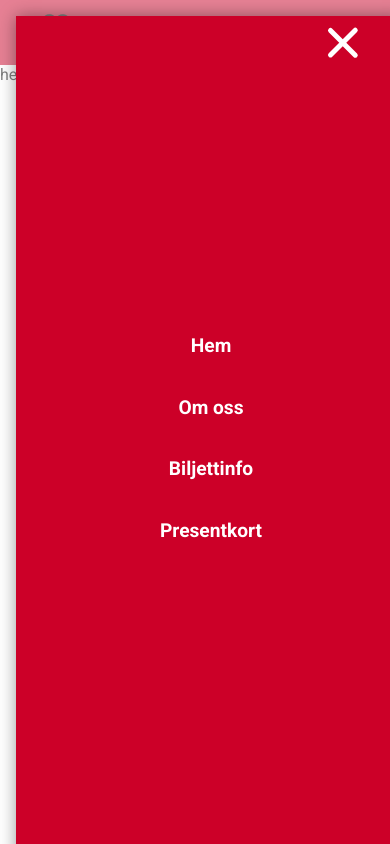
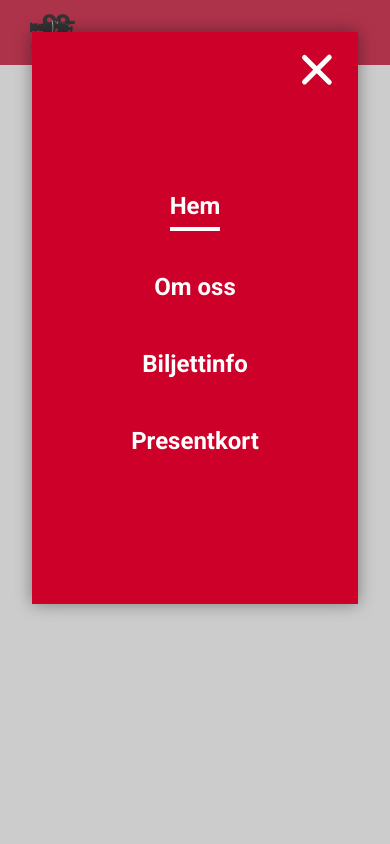
Before and after one commit to mkor92/Uppgift2-Biograf, a website: page index.html in a window 390 px wide. Both pictures are taken after a click on the button 356 px from the left and 15 px from the top of the page. Drawn offline with Linux system fonts and the light colour scheme.

Commit message:
hamburger menu added

```diff
--- a/index.html
+++ b/index.html
@@ -16,9 +16,7 @@
           <button class="header-nav-toggle"></button>
           <menu class="header-menu">
             <li>
-              <a class="header-menu-item" class="active" href="/index.html"
-                >Hem</a
-              >
+              <a class="header-menu-item active" href="/index.html">Hem</a>
             </li>
             <li><a class="header-menu-item" href="#">Om oss</a></li>
             <li><a class="header-menu-item" href="#">Biljettinfo</a></li>
@@ -27,9 +25,7 @@
         </nav>
       </div>
     </header>
-    <main>
-      <p>hej</p>
-    </main>
+    <main></main>
     <footer></footer>
     <script src="/src/JS/header.js"></script>
   </body>
--- a/src/JS/header.js
+++ b/src/JS/header.js
@@ -1,4 +1,17 @@
 // -------------------- MOBILE MENU --------------------
-document.querySelector(".header-nav-toggle").addEventListener("click", () => {
-  document.querySelector(".header-nav").classList.toggle("open");
+
+const navToggle = document.querySelector(".header-nav-toggle");
+const backDrop = document.querySelector(".header-nav");
+
+navToggle.addEventListener("click", () => {
+  backDrop.classList.toggle("open");
+  function closeMobileMenu() {
+    window.onclick = function (event) {
+      if (event.target == backDrop) {
+        backDrop.classList.remove("open");
+      }
+    };
+  }
+
+  backDrop.addEventListener("click", closeMobileMenu);
 });
--- a/src/sections/header.scss
+++ b/src/sections/header.scss
@@ -13,18 +13,14 @@ header {
     background-color: $default-red;
 
     menu {
-      width: 100%;
-      height: 100%;
       display: flex;
       justify-content: space-evenly;
-      align-items: center;
       list-style: none;
-
       a {
         color: white;
         font-weight: bold;
         padding-top: 18px;
-        padding-block-end: 20px;
+        padding-block-end: 22px;
 
         font-size: 1.2em;
         transition: transform 0.2s;
@@ -35,8 +31,7 @@ header {
         }
       }
       .active {
-        border-bottom: 3px solid white;
-        transition-delay: 3s;
+        border-bottom: 4px solid white;
       }
     }
   }
@@ -53,7 +48,7 @@ header {
     width: 3em;
     height: 0.4em;
     border-radius: 0.2em;
-    background-color: #ffffff;
+    background-color: white;
   }
 
   .header-nav-toggle {
@@ -63,7 +58,6 @@ header {
     right: 1em;
     @include burger-menu-line;
 
-    /* Reset button styling */
     margin: 0;
     padding: 0;
     border-width: 0;
@@ -90,14 +84,9 @@ header {
     display: none;
   }
 
-  .header-nav {
-    background-color: rgba(white, 0);
-    transition: background-color 0.5s;
-  }
-
   .header-nav.open {
     display: block;
-    background-color: rgba(white, 0.5);
+    background-color: rgba(grey, 0.4);
 
     position: fixed;
     top: 0;
@@ -110,8 +99,8 @@ header {
       z-index: 1001;
       transform: rotate(225deg);
 
-      top: 3em;
-      right: 2em;
+      top: 5em;
+      right: 4em;
 
       &::before {
         top: 0;
@@ -133,17 +122,17 @@ header {
       box-shadow: 0 0 1em rgba(black, 0.4);
 
       position: absolute;
-      top: 1em;
-      left: 1em;
-      right: 1em;
-      bottom: 1em;
+      top: 2em;
+      left: 2em;
+      right: 2em;
+      bottom: 15em;
       z-index: 1000;
 
-      animation: main-menu_reveal 0.3s 0.2s;
+      animation: header-menu_reveal 0.3s 0.2s;
       animation-fill-mode: backwards;
     }
 
-    @keyframes main-menu_reveal {
+    @keyframes header-menu_reveal {
       from {
         opacity: 0;
         transform: scale(0.8);
@@ -156,16 +145,9 @@ header {
 
     .header-menu-item {
       display: block;
-      list-style-type: none;
-      padding: 0;
-      margin: 1em 0;
-
-      a {
-        color: white;
-        font-size: 1.5em;
-        font-weight: 700;
-        text-decoration: none;
-      }
+      font-size: 1.5em;
+      padding-bottom: 0.3em;
+      margin: 0.5em 0;
     }
   }
 }
```
Also changed, not shown: static/css/main.css.
